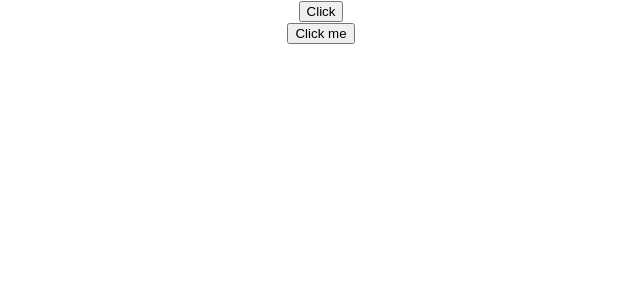
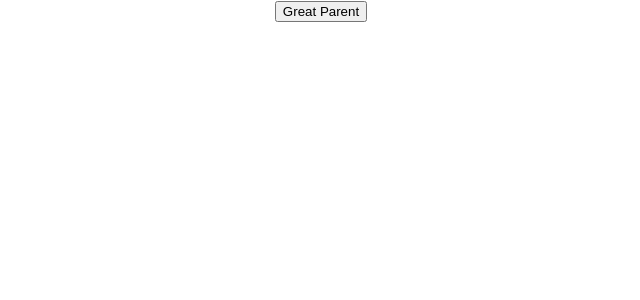
Before and after one commit to nihalshanp/learning-react, a React (Create React App) app: page / in a window 1280 px wide. Shown: the top 300 px of the page, without its empty margins (319-959 px from the left). Built offline with nearby package versions, Linux system fonts and the light colour scheme.

Commit message:
learned Methode as props consept

```diff
--- a/src/App.js
+++ b/src/App.js
@@ -4,13 +4,16 @@
 //import Func from './Component/func'
 //import Class from './Component/class'
 // import Message from './Component/message'
-//import Counter from './Component/Counter/Counter'
-import FuncClick from './Component/FuncClick'
-import ClassClick from './Component/ClassClick'
+// import Counter from './Component/Counter/Counter'
+// import FuncClick from './Component/FuncClick'
+// import ClassClick from './Component/ClassClick'
+// import Child from './Component/ChildComponent'
+import Parent from './Component/ParentComponent'
 class App extends Component {
   render(){
   return (
     <div className="App">
+    <Parent/>
      {/*<h1> Func <br/> ---------</h1>
       <Func name="Nihal" age="13">
         <p>I like to play Football</p>
@@ -24,9 +27,9 @@
       <Class name="Shan" age="18"/>
       <Class name="p" age="20"/>
       <Counter/>
-      <Message/>*/}
       <FuncClick/>
       <ClassClick/>
+      <Message/>*/}
     </div>
   );
   }
--- /dev/null
+++ b/src/Component/ChildComponent.js
@@ -0,0 +1,11 @@
+import React from 'react'
+
+const Child = props => {
+  return (
+    <div>
+        <button onClick={() => props.greetHandler('Child')}> Great Parent</button>
+    </div>
+    )
+}
+
+export default Child;
--- /dev/null
+++ b/src/Component/ParentComponent.js
@@ -0,0 +1,22 @@
+import React, { Component } from 'react'
+import Child from './ChildComponent'
+
+export default class Parent extends Component {
+    constructor(){
+        super()
+        this.state = {
+            parentName : 'parent'
+        }
+        this.greetParent = this.greetParent.bind(this)
+    }
+    greetParent(childNane){
+        alert(`Hello ${this.state.parentName} from ${childNane}`)
+    }
+    render() {
+        return (
+            <div>
+                <Child greetHandler={this.greetParent}/>
+            </div>
+        )
+    }
+}
```
